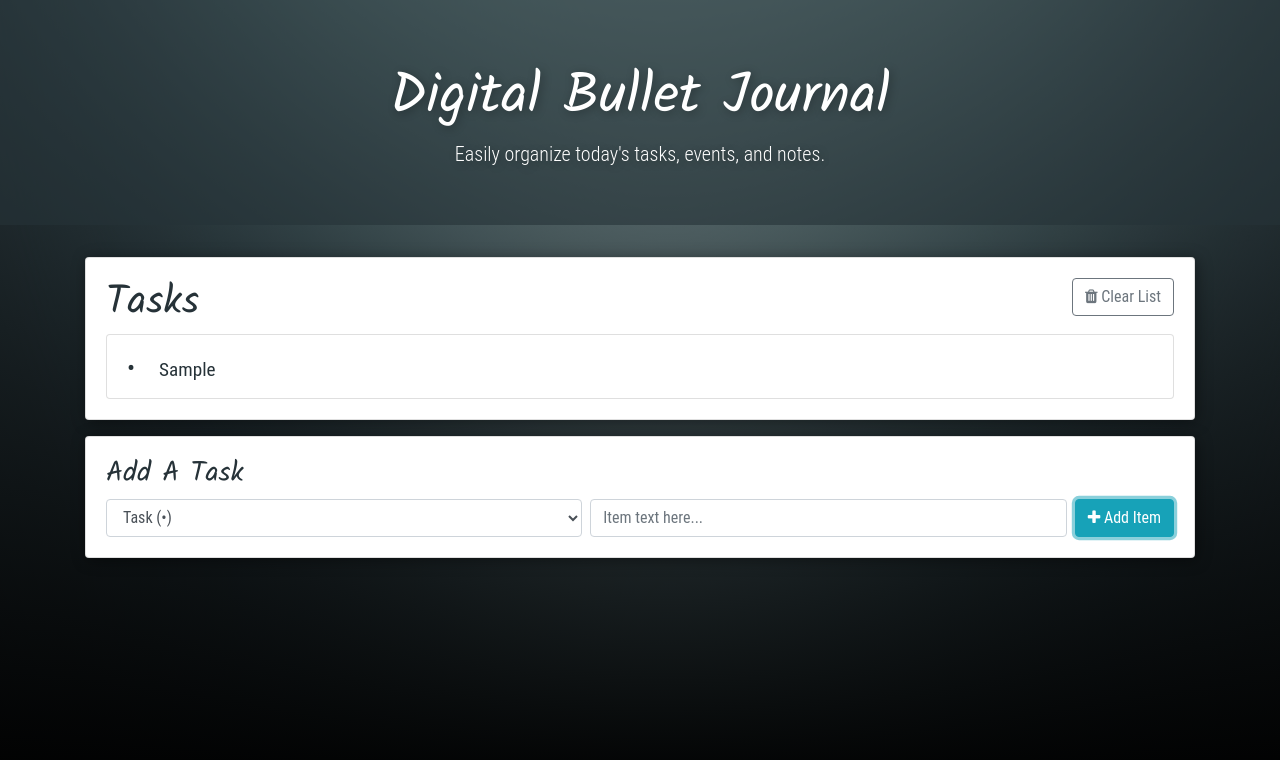
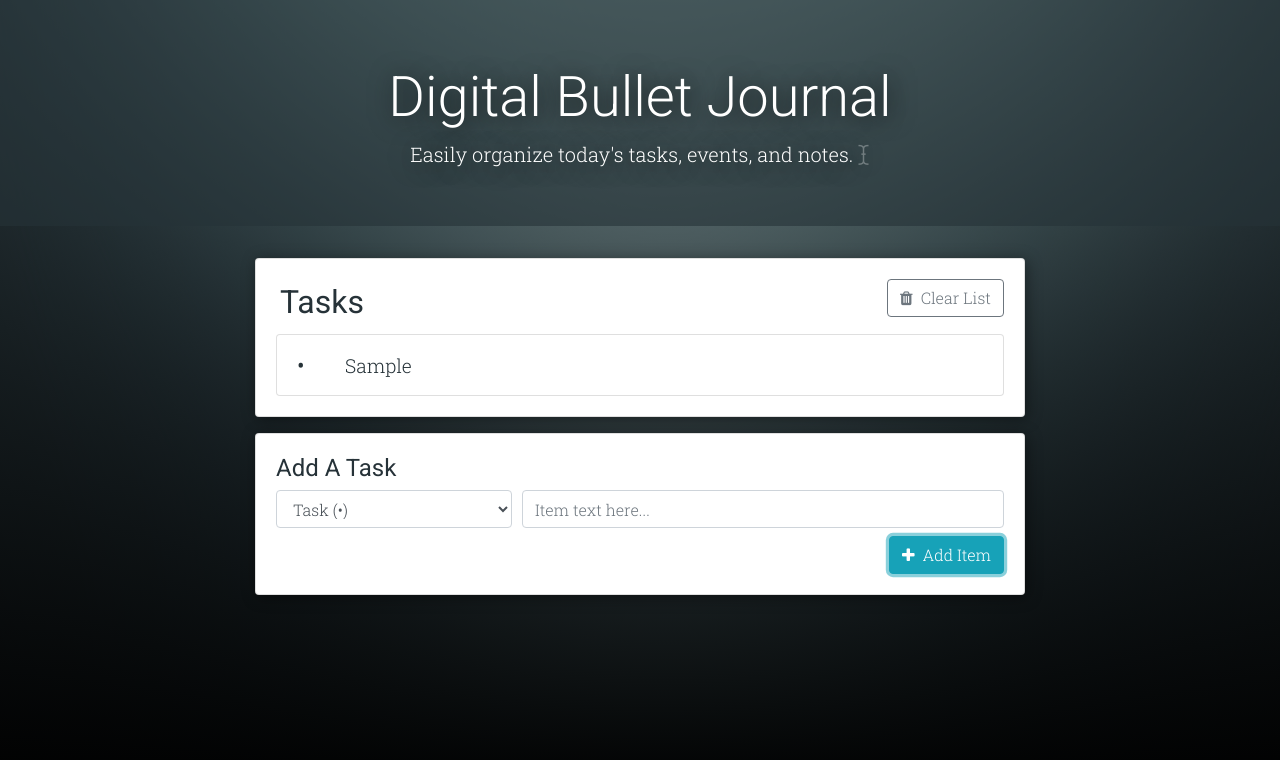
Before and after one commit to Ttesori/js, a plain HTML site: page tasklist/index.html in a window 1280 px wide. Both pictures are taken after typing "Sample" into the empty fields and a click on the button "Add Item". Drawn offline with nearby package versions, Linux system fonts and the light colour scheme.

Commit message:
Finished v2

```diff
--- a/tasklist/app.js
+++ b/tasklist/app.js
@@ -13,6 +13,7 @@ TODOs
 () Clean up JS
 () Clean up CSS
 () Fix select box width
+() Fade in/out highlights
 
 */
 // Task List
@@ -25,9 +26,9 @@ const dbjInputAdd = document.querySelector('.dbj-input-add');
 const dbjAddType = document.querySelector('.dbj-add-type');
 const dbjBtnAdd = document.querySelector('.dbj-btn-add');
 const dbjDeleteHTML =
-  '<a href="#" class="dbj-btn-delete btn btn-danger"><i class="fa fa-trash-o" aria-hidden="true"></i></a> ';
+  '<a href="#" class="dbj-btn-delete btn btn-danger" title="Delete Item"></a> ';
 const dbjEditHTML =
-  '<a href="#" class="dbj-btn-edit btn btn-info"><i class="fa fa-pencil" aria-hidden="true"></i></a> ';
+  '<a href="#" class="dbj-btn-edit btn btn-info" title="Edit Item"></a> ';
 const dbjListName = document.querySelector('.dbj-list-label');
 const dbjBtnClear = document.querySelector('.dbj-btn-clear');
 
@@ -51,10 +52,9 @@ function init() {
   // Capture clicks on list items
   dbjListElement.addEventListener('click', function(e) {
     // If delete button is target, delete
-    if (e.target.parentElement.classList.contains('dbj-btn-delete')) {
-      console.log('deleting task');
+    if (e.target.classList.contains('dbj-btn-delete')) {
       deleteTask(e);
-    } else if (e.target.parentElement.classList.contains('dbj-btn-edit')) {
+    } else if (e.target.classList.contains('dbj-btn-edit')) {
       editTask(e);
     } else {
       // Disable task
@@ -100,9 +100,10 @@ function addTask() {
   }
 }
 
-function updateTask() {
+function updateTask(taskNum) {
   const textTask = dbjInputAdd.value;
   const taskType = dbjAddType.value;
+  const taskToUpdate = dbjBtnAdd.dataset.task;
 
   if (textTask !== '' && currEdit !== -1) {
     dbjLists[currEdit].type = taskType;
@@ -112,8 +113,16 @@ function updateTask() {
     saveToLS();
     listTasks();
 
+    // Highlight changed element
+    const updatedTask = document.querySelector('.dbj-task-' + taskToUpdate);
+    updatedTask.classList.add('highlight');
+    setTimeout(() => {
+      updatedTask.classList.remove('highlight');
+    }, 3000);
+
     // Reset add form
     currEdit = -1;
+    dbjBtnAdd.classList.remove('dbj-btn-update');
     dbjAddType.value = 'task';
     dbjInputAdd.value = '';
     dbjBtnAdd.textContent = 'Add a Task';
@@ -130,10 +139,7 @@ function listTasks() {
     const newTask = document.createElement('li');
     // Set classes
     newTask.className =
-      'list-group-item d-flex justify-content-between dbj-item dbj-' +
-      task.type +
-      ' dbj-task-' +
-      index;
+      'list-group-item  dbj-item dbj-' + task.type + ' dbj-task-' + index;
 
     // Create and add task text
     const taskText = document.createElement('span');
@@ -154,19 +160,28 @@ function listTasks() {
 
 // Cross off a task
 function disableTask(e) {
-  if (e.target.classList.contains('list-group-item')) {
+  if (e.target.classList.contains('dbj-item')) {
     e.target.classList.toggle('disabled');
+  } else if (e.target.parentElement.classList.contains('dbj-item')) {
+    e.target.parentElement.classList.toggle('disabled');
   }
 }
 // Edit a task
 function editTask(e) {
   const taskNumToEdit = getItemNumber(e);
   const taskToEdit = dbjLists[taskNumToEdit];
+  const dbjAddContainer = document.querySelector('.dbj-add-container');
 
   dbjAddType.value = taskToEdit.type;
   dbjInputAdd.value = taskToEdit.text;
   dbjBtnAdd.textContent = 'Update Task';
+  dbjBtnAdd.classList.add('dbj-btn-update');
+  dbjBtnAdd.setAttribute('data-task', taskNumToEdit);
   dbjTitleAdd.textContent = 'Update Task';
+  dbjAddContainer.classList.add('highlight');
+  setTimeout(() => {
+    dbjAddContainer.classList.remove('highlight');
+  }, 3000);
 
   currEdit = taskNumToEdit;
 
@@ -198,7 +213,7 @@ function clearList() {
 
 // Get clicked item number
 function getItemNumber(e) {
-  const taskToManage = e.target.parentElement.parentElement.parentElement;
+  const taskToManage = e.target.parentElement.parentElement;
   const toManageClasses = taskToManage.className;
   // Extract class name
   let matches = toManageClasses
--- a/tasklist/index.html
+++ b/tasklist/index.html
@@ -9,8 +9,7 @@
     crossorigin="anonymous">
   <link href="https://stackpath.bootstrapcdn.com/font-awesome/4.7.0/css/font-awesome.min.css" rel="stylesheet" integrity="sha384-wvfXpqpZZVQGK6TAh5PVlGOfQNHSoD2xbE+QkPxCAFlNEevoEH3Sl0sibVcOQVnN"
     crossorigin="anonymous">
-  <link href="https://fonts.googleapis.com/css?family=Kalam" rel="stylesheet">
-  <link href="https://fonts.googleapis.com/css?family=Roboto" rel="stylesheet">
+  <link href="https://fonts.googleapis.com/css?family=Roboto+Slab:300|Roboto:300,400" rel="stylesheet">
   <link rel="stylesheet" href="styles.css">
   <title>Task List</title>
 </head>
@@ -22,18 +21,17 @@
       <p class="lead">Easily organize today's tasks, events, and notes.</p>
     </div>
   </header>
-  <div class="container dbj-container">
+  <div class="container dbj-container mt-4">
 
     <main>
       <div class="card">
         <div class="card-body">
           <header class="row">
-            <div class="col-md-9">
-              <h2 class="dbj-list-label" contenteditable="true">Tasks</h2>
+            <div class="col-7 col-md-9">
+              <h2 class="dbj-list-label p-1" contenteditable="true">Tasks</h2>
             </div>
-            <div class="col-md-3 text-right">
-              <button type="button" class="btn btn-outline-secondary dbj-btn-clear">
-                <i class="fa fa-trash" aria-hidden="true"></i> Clear List</button>
+            <div class="col-5 col-md-3 text-md-right">
+              <button type="button" class="btn btn-outline-secondary dbj-btn-clear">Clear List</button>
             </div>
 
           </header>
@@ -44,17 +42,22 @@
 
 
       <div class="card mt-3">
-        <div class="card-body">
+        <div class="card-body dbj-add-container">
           <h3 class="dbj-title-add">Add A Task</h3>
-          <form class="d-flex">
-            <select class="form-control dbj-add-type mr-2 flex-shrink-1">
-              <option value="task">Task (&bull;)</option>
-              <option value="event">Event (&#187;)</option>
-              <option value="note">Note (&ndash;)</option>
-            </select>
-            <input type="text" class="form-control dbj-input-add flex-grow-1  mr-2" placeholder="Item text here...">
-            <button class="btn btn-info dbj-btn-add" type="button">
-              <i class="fa fa-plus" aria-hidden="true"></i> Add Item</button>
+          <form class="">
+            <div class="form-row">
+              <div class="col">
+                <select class="form-control dbj-add-type mr-2">
+                  <option value="task">Task (&bull;)</option>
+                  <option value="event">Event (&#187;)</option>
+                  <option value="note">Note (&ndash;)</option>
+                </select>
+              </div>
+              <div class="col-8">
+                <input type="text" class="form-control dbj-input-add  mr-2" placeholder="Item text here...">
+              </div>
+            </div>
+            <button class="btn btn-info dbj-btn-add mt-2 float-right" type="button">Add Item</button>
           </form>
 
         </div>
--- a/tasklist/styles.css
+++ b/tasklist/styles.css
@@ -3,11 +3,15 @@ body {
   height: 100%;
 }
 body {
-  font-family: 'Roboto Condensed', sans-serif;
+  font-family: 'Roboto Slab', serif;
   background: linear-gradient(rgba(55, 71, 79, 0.5), black),
     url('blurred.jpg') no-repeat top center;
   background-size: cover;
   color: #263238;
+}
+
+.dbj-container {
+  max-width: 800px;
 }
 
 .dbj-list .disabled .dbj-task-text {
@@ -20,9 +24,20 @@ body {
 }
 
 .dbj-list .dbj-item .dbj-task-text::before {
+  font-size: 1.5rem;
   padding-right: 1em;
-  font-size: 1.5rem;
-  height: 15px;
+  width: 2em;
+  display: inline-block;
+  height: 100%;
+}
+
+.dbj-manage {
+  position: absolute;
+  right: 1em;
+  top: 0.7em;
+}
+
+.dbj-list .dbj-item .dbj-task-text {
 }
 .dbj-list .dbj-task .dbj-task-text::before {
   content: '\2022 ';
@@ -38,6 +53,7 @@ body {
 
 .dbj-list .list-group-item {
   cursor: pointer;
+  position: relative;
 }
 
 .dbj-manage .btn {
@@ -50,8 +66,46 @@ body {
   font-size: 1.2rem;
 }
 
-.dbj-btn-clear,
-.dbj-btn-add {
+.dbj-btn-edit::before {
+  content: '\f040';
+  font-family: FontAwesome;
+  -webkit-font-smoothing: antialiased;
+}
+.dbj-list-label {
+  transition: all 0.2s ease-in-out;
+}
+
+.dbj-list-label:hover {
+  background: #f9fbe7;
+}
+
+.dbj-btn-delete::before {
+  content: '\f014';
+  font-family: FontAwesome;
+  -webkit-font-smoothing: antialiased;
+}
+
+.dbj-btn-clear::before {
+  content: '\f1f8';
+  font-family: 'FontAwesome';
+  padding-right: 0.5em;
+}
+
+.dbj-btn-clear:hover {
+  background: #d32f2f;
+  border-color: #d32f2f;
+}
+
+.dbj-btn-add::before {
+  content: '\f067';
+  font-family: 'FontAwesome';
+  padding-right: 0.5em;
+}
+
+.dbj-btn-update::before {
+  content: '\f093';
+  font-family: 'FontAwesome';
+  padding-right: 0.5em;
 }
 
 .dbj-list .dbj-item .dbj-manage {
@@ -74,19 +128,46 @@ body {
   color: #fff;
   text-align: center;
   padding-bottom: 2.5rem;
-  text-shadow: 2px 2px 10px rgba(0, 0, 0, 0.3);
+  text-shadow: 2px 2px 25px rgba(0, 0, 0, 0.8);
 }
 
-.jumbotron h1 {
-  font-family: Kalam;
+.jumbotron h1,
+.dbj-container h2,
+.dbj-container h3 {
+  font-family: 'Roboto';
+  font-weight: 300;
+}
+
+.jumbotron .lead::after {
+  content: '\f246';
+  font-family: FontAwesome;
+  opacity: 0.3;
+  padding-left: 0.25em;
 }
 
 .dbj-container h2,
 .dbj-container h3 {
-  font-weight: normal;
-  font-family: Kalam;
+  font-weight: 400;
 }
 
 .dbj-container h2 {
-  font-size: 2.5rem;
 }
+
+.dbj-container h3 {
+  font-size: 1.5rem;
+}
+
+.highlight {
+  animation: highlight 0.75s ease-in-out;
+}
+
+@keyframes highlight {
+  from {
+    background: #f0f4c3;
+    transform: scale(1.01);
+  }
+  to {
+    background: transparent;
+    transform: scale(1);
+  }
+}
```
